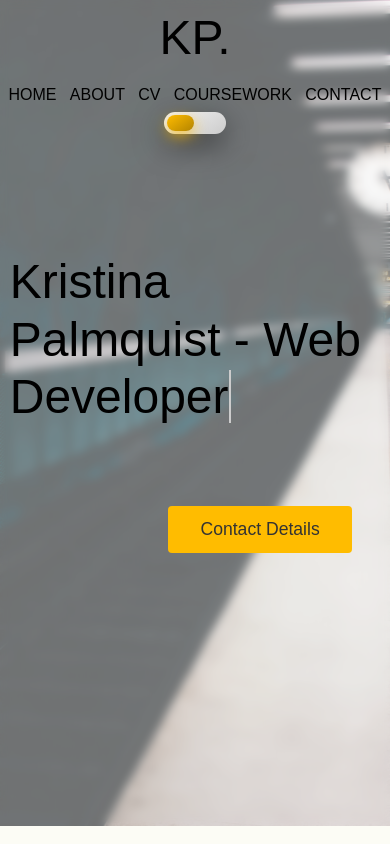
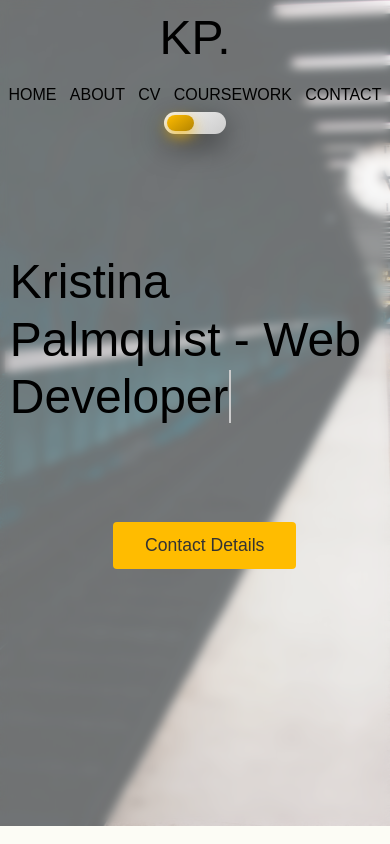
Before and after one commit to KristinaPalmquist/vanillaJSsite, a website: page dist/index.html in a window 390 px wide. Shown: the top 844 px of the page. Drawn offline with Linux system fonts and the light colour scheme; a web font is replaced by a local one.

Commit message:
Adjusted contact btn placement on mobile

```diff
--- a/scss/mobile.scss
+++ b/scss/mobile.scss
@@ -76,6 +76,13 @@
 
       &::before {
         height: calc(100vh + 10rem);
+      }
+    }
+    .container {
+      #contact-div {
+        button {
+          margin: 1rem auto;
+        }
       }
     }
   }
```
Also changed, not shown: dist/css/mobile.css, 1 other file.
